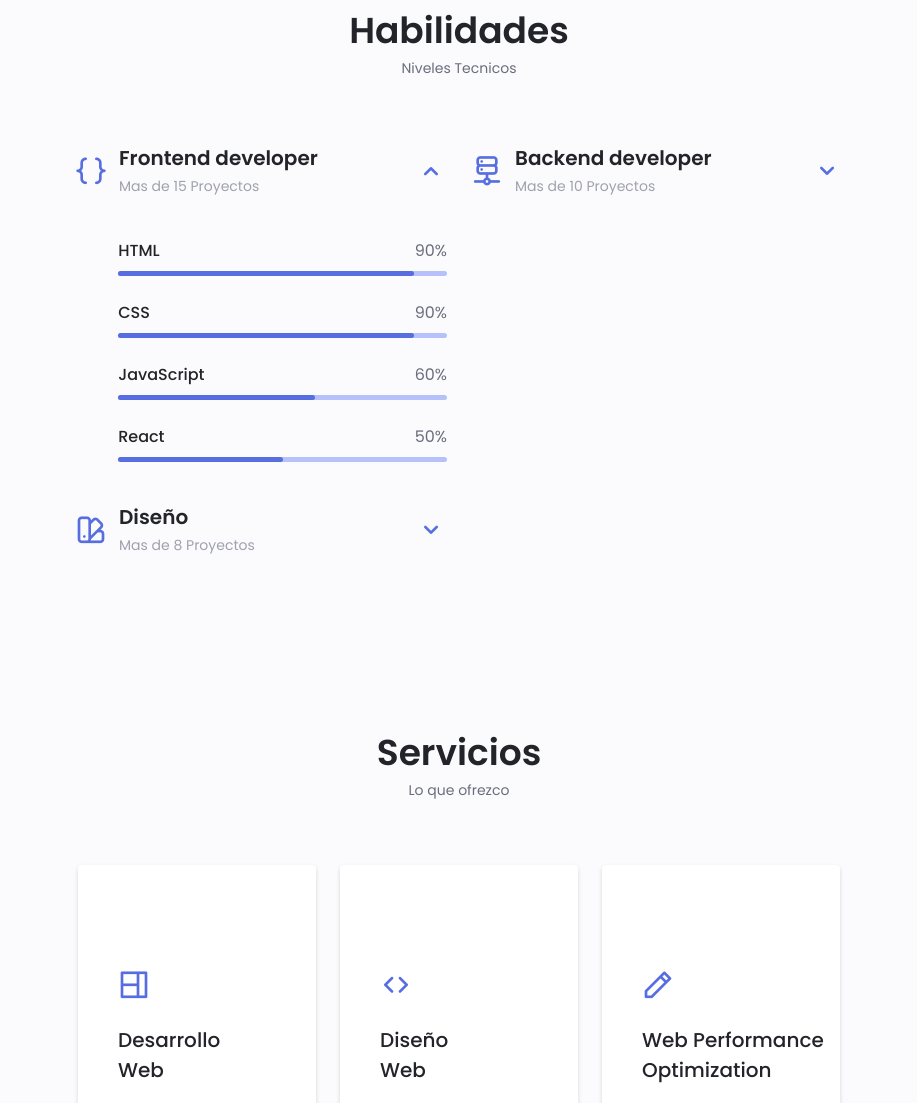
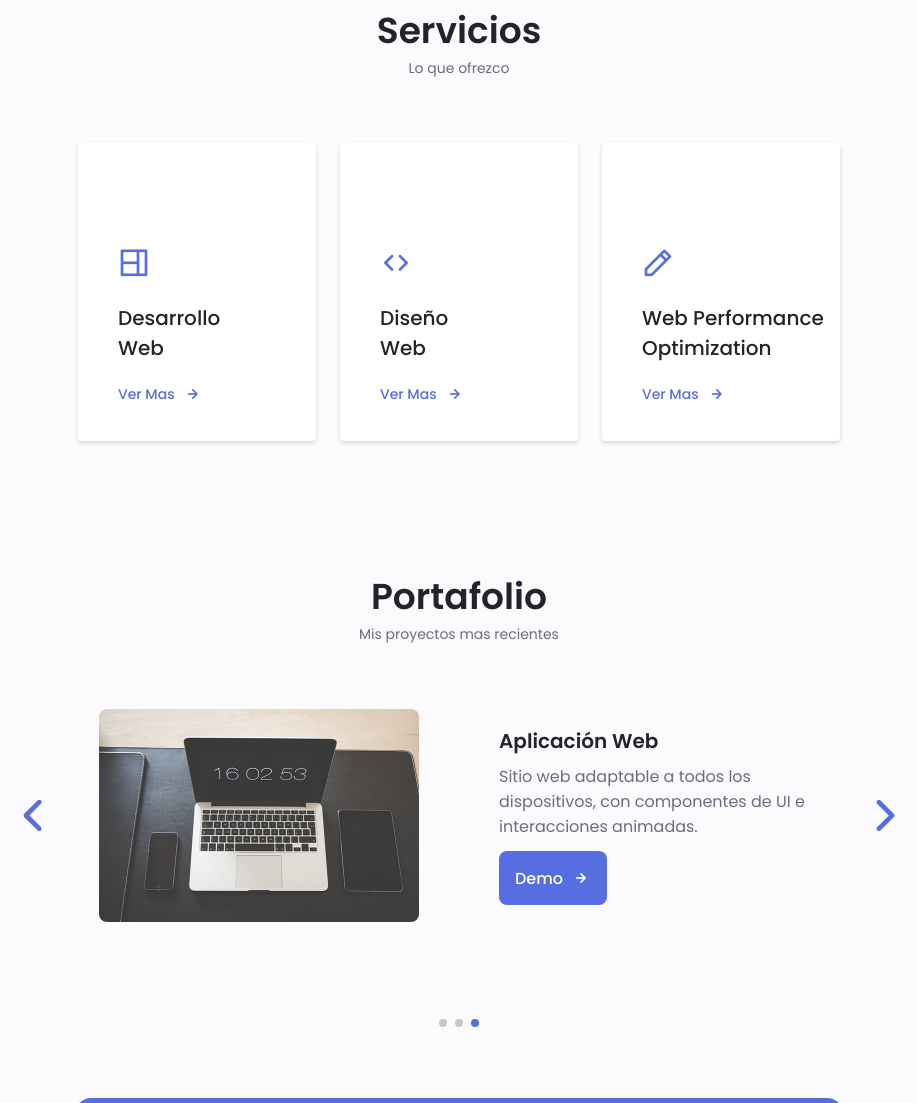
Before and after one commit to soydesarrolladorweb/fabianBarrera, a plain HTML site: page index.html in a window 1280 px wide. Shown: the part 1313-2416 px from the top of the page, without its empty margins (181-1098 px from the left). Drawn offline with nearby package versions, Linux system fonts and the light colour scheme.

Commit message:
Disable technical skills

```diff
--- a/index.html
+++ b/index.html
@@ -34,11 +34,11 @@
                                 <i class="uil uil-user nav__icon"></i> Sobre mí
                             </a>
                         </li>
-                        <li class="nav__item">
+                        <!-- <li class="nav__item">
                             <a href="#skills" class="nav__link">
                                 <i class="uil uil-file-plus-alt nav__icon"></i> Habilidades
                             </a>
-                        </li>
+                        </li> -->
                         <li class="nav__item">
                             <a href="#services" class="nav__link">
                                 <i class="uil uil-briefcase-alt nav__icon"></i> Servicios
@@ -146,13 +146,13 @@
             </section>
 
             <!--==================== SKILLS ====================-->
-            <section class="skills section" id="skills">
+            <!-- <section class="skills section" id="skills">
                 <h2 class="section__title">Habilidades</h2>
                 <span class="section__subtitle">Niveles Tecnicos</span>
 
-                <div class="skills__container container grid">
+                <div class="skills__container container grid"> -->
                     <!--==================== SKILLS 1====================-->
-                    <div class="skills__content skills__open">
+                    <!-- <div class="skills__content skills__open">
                         <div class="skills__header">
                             <i class="uil uil-brackets-curly skills__icon"></i>
 
@@ -207,9 +207,9 @@
 
 
                         </div>
-                    </div>
+                    </div> -->
                     <!--==================== SKILLS 2====================-->
-                    <div class="skills__content skills__close">
+                    <!-- <div class="skills__content skills__close">
                         <div class="skills__header">
                             <i class="uil uil-server-network skills__icon"></i>
 
@@ -245,9 +245,9 @@
                         </div>
                     </div>
 
-                    <div>
+                    <div> -->
                         <!--==================== SKILLS 3====================-->
-                    <div class="skills__content skills__close">
+                    <!-- <div class="skills__content skills__close">
                         <div class="skills__header">
                             <i class="uil uil-swatchbook skills__icon"></i>
                             <div>
@@ -283,7 +283,7 @@
                     </div>
                     </div>
                 </div>
-            </section>
+            </section> -->
 
             <!--==================== QUALIFICATION ====================-->
 
```
